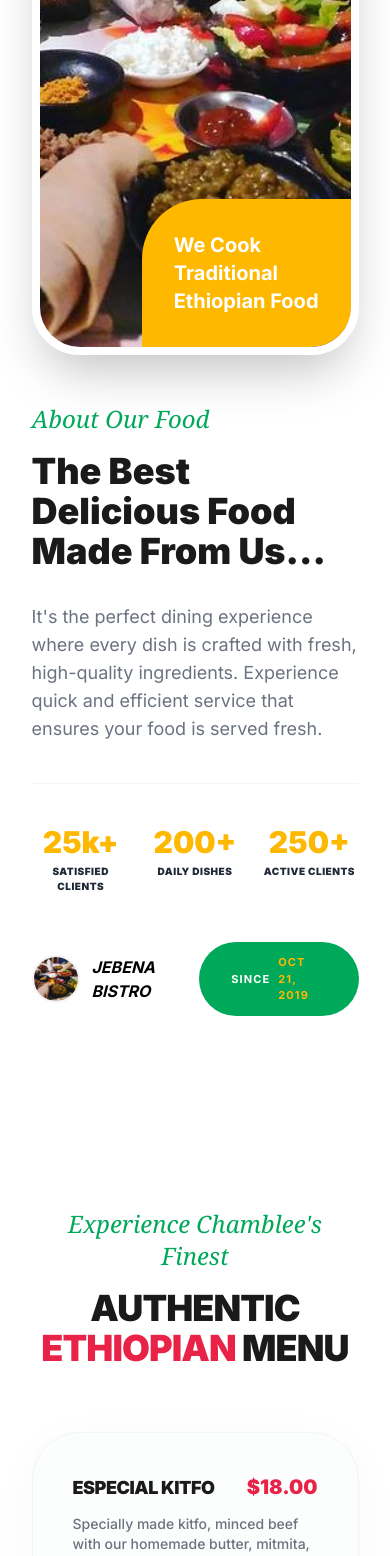
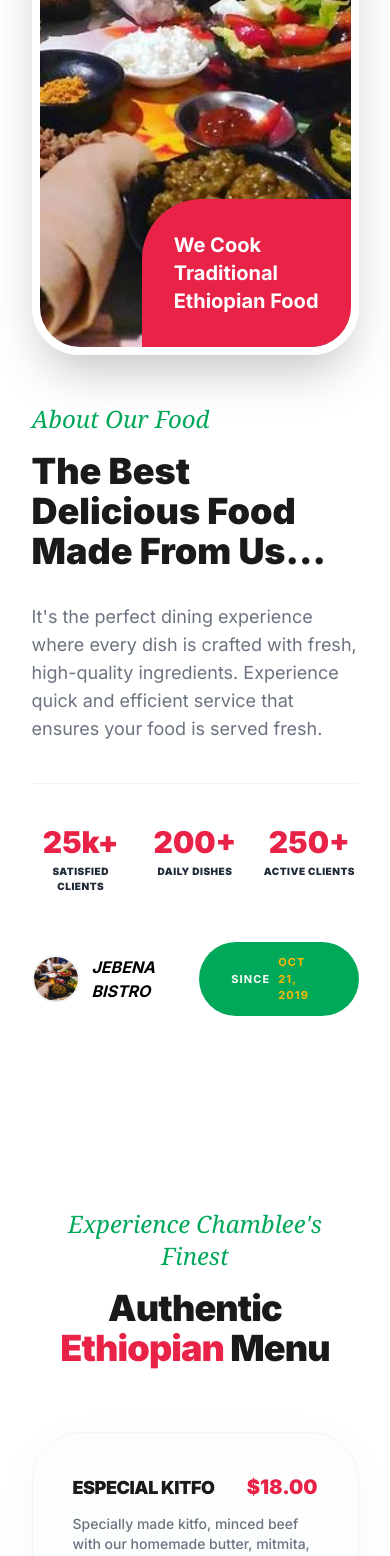
Before and after one commit to mr-Ayalk/Jebena-Bestro-Cafe, a Next.js app in the folder landingpage/: page / in a window 390 px wide. Shown: the part 7193-8749 px from the top of the page. Built offline with nearby package versions, Linux system fonts and the light colour scheme.

Commit message:
responsiveness completed-updated34-hero image changed7

```diff
--- a/landingpage/src/sections/AboutSection.tsx
+++ b/landingpage/src/sections/AboutSection.tsx
@@ -43,7 +43,7 @@ const AboutSection = () => {
                             </div>
 
                             {/* Yellow Badge (Bottom Right) */}
-                            <div className="absolute bottom-0 right-0 bg-[#FFB800] p-6 xs:p-8 md:p-12 rounded-tl-[40px] xs:rounded-tl-[60px] max-w-[200px] xs:max-w-[280px]">
+                            <div className="absolute bottom-0 right-0 bg-[#E92348] p-6 xs:p-8 md:p-12 rounded-tl-[40px] xs:rounded-tl-[60px] max-w-[200px] xs:max-w-[280px]">
                                 <h4 className="font-bold text-lg xs:text-xl md:text-2xl text-white leading-tight">
                                     We Cook <br />
                                     Traditional <br />
@@ -86,7 +86,7 @@ const AboutSection = () => {
                                     key={i}
                                     className="flex flex-col items-start xs:items-center text-left xs:text-center"
                                 >
-                                    <h5 className="text-3xl xs:text-3xl md:text-4xl font-black text-[#FFB800] mb-1">
+                                    <h5 className="text-3xl xs:text-3xl md:text-4xl font-black text-[#E92348] mb-1">
                                         {stat.value}
                                     </h5>
                                     <p className="text-[10px] font-black text-gray-800 uppercase tracking-wider">
--- a/landingpage/src/sections/TrendingMenu.tsx
+++ b/landingpage/src/sections/TrendingMenu.tsx
@@ -64,7 +64,7 @@ const TrendingMenu = () => {
                         whileInView={{ opacity: 1, y: 0 }}
                         viewport={{ once: true }}
                         transition={{ delay: 0.1 }}
-                        className="text-3xl xs:text-4xl md:text-5xl font-black text-[#1A1A1A] tracking-tight uppercase"
+                        className="text-3xl xs:text-4xl md:text-5xl font-black text-[#1A1A1A] tracking-tight "
                     >
                         Authentic{" "}
                         <span className="text-[#E92348]">Ethiopian</span> Menu
```
